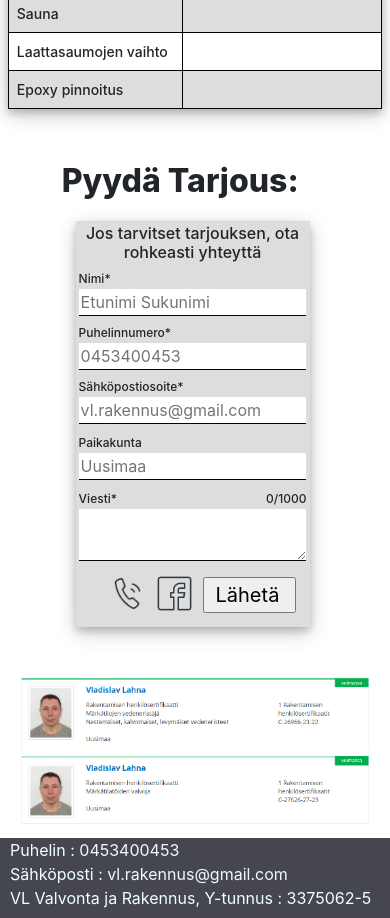
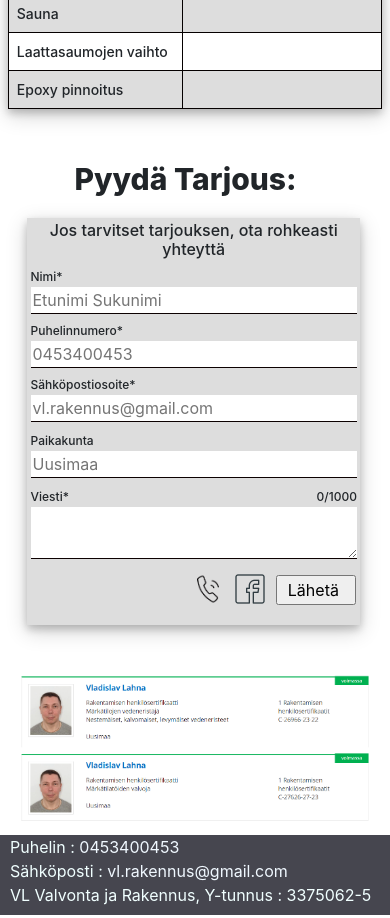
Before and after one commit to juriki/juriki.github.io, a React (Create React App) app: page / in a window 390 px wide. Shown: the part 1360-2278 px from the top of the page. Built offline with nearby package versions, Linux system fonts and the light colour scheme.

Commit message:
font fix

```diff
--- a/src/Form/Form.css
+++ b/src/Form/Form.css
@@ -140,9 +140,9 @@
         float: right;
         padding-left: 10px;
         padding-right: 15px;
-        font-size: 20px;
-        margin-right: 10px;
-        margin-bottom: 20px;
+        font-size: 16px;
+        margin-right: 1px;
+        margin-bottom: 10px;
     }
 
     .NappiSoitta1:hover {
@@ -152,7 +152,7 @@
     }
     .someLogos{
         float: right;
-        height: 37px;
+        height: 32px;
         margin-right: 10px;
         margin-top: -2px;
     }
--- a/src/HomePage/HomaPage.css
+++ b/src/HomePage/HomaPage.css
@@ -206,27 +206,23 @@ justify-content: center;
 
     .formMAindiv {
         background-color: #fff;
-        width: 80%;
+        width: 90%;
         height: 50%;
         margin-top: auto;
-        margin-right: 15%;
-        margin-left: 15%;
         text-align: center;
     }
+
     .Yhteys {
         margin-top: 20px;
-        font-size: xx-large;
-        margin-right: 22%;
+        font-size: 30px;
         font-weight: 800;
+        text-align: center;
     }
 
-
     .upForm {
-        padding: 1%;
         height: auto;
-        width: 75%;
+        width: 95%;
         max-width: 850px;
-        margin-left: 17px;
         background-color: #dddddd;
         padding-bottom: 50px;
         box-shadow: 0 4px 8px 0 rgba(0, 0, 0, 0.2), 0 6px 20px 0 rgba(0, 0, 0, 0.19);
```
